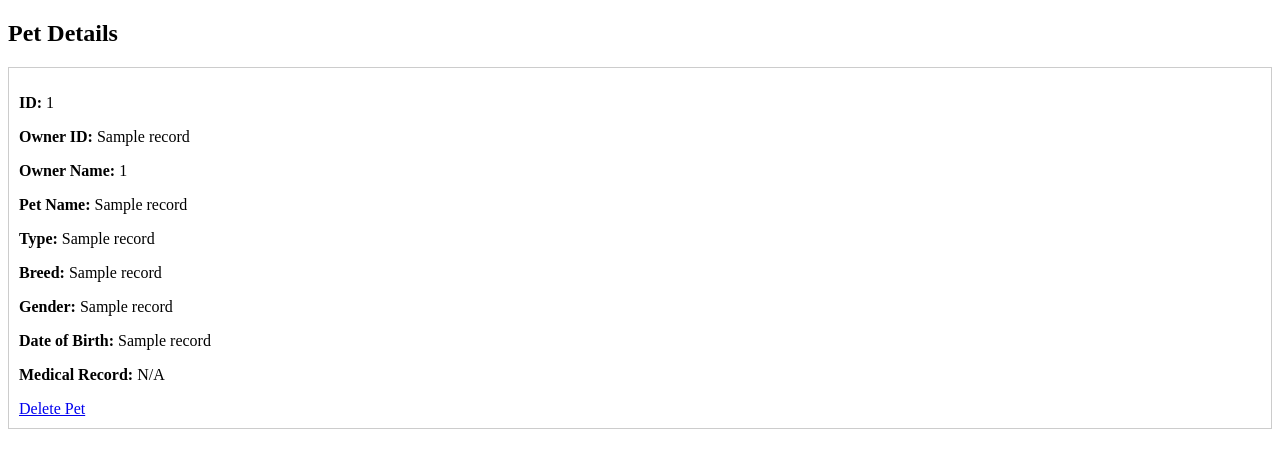
After one commit to suparna-here-123/Paws-and-Claws-v2, a FastAPI app: template templates/petView.html in a window 1280 px wide. The commit adds this page. Shown: the top 468 px of the page. Run offline with FastAPI, Linux system fonts and the light colour scheme; the template is opened without the code that fills it: most values are stand-ins (such as "Sample title", 1, 10 or a date in 2020).

Commit message:
Added pet deletion

```diff
--- a/main.py
+++ b/main.py
@@ -98,10 +98,10 @@ async def user_homepage(request: Request, p_id:str):
 
 # To render pet registration form for a user
 @app.get("/pet/add", response_class=HTMLResponse)
-async def render_pet_add(request: Request, p_id):
-    return templates.TemplateResponse("petForm.html", {"request": request, "p_id" : p_id})
+async def render_pet_add(request: Request, p_id, endpoint):
+    return templates.TemplateResponse("petForm.html", {"request": request, "p_id" : p_id, "endpoint" : endpoint})
 
-# To actually add
+# To actually add pet
 @app.post("/pet/add")
 async def pet_add(request : Request) :
     pet_id = generate_PetID()
@@ -114,3 +114,23 @@ async def pet_add(request : Request) :
     db.commit()
     cursor.close()
     return {"Message" : "Successfully added pet!"}
+
+# To render all details of a user's pet
+@app.get("/pet/view", response_class=HTMLResponse)
+async def render_pet_add(request: Request, p_id):
+    # Getting all pets of given user
+    cursor = db.cursor()
+    sql = "SELECT * FROM pets WHERE p_id = %s"
+    cursor.execute(sql, (p_id,))
+    res = cursor.fetchall()
+    return templates.TemplateResponse("petView.html", {"request": request,"res" : res})
+
+# To delete a PET from user side
+@app.get("/pet/delete")
+async def pet_edit(request : Request, p_id, pet_id) :
+    cursor = db.cursor()
+    sql = 'DELETE FROM pets WHERE p_id = %s and pet_id = %s'
+    cursor.execute(sql, (p_id, pet_id))
+    db.commit()
+    cursor.close()
+    return {"Message" : "Successfully DELETED pet!"}
--- a/templates/petForm.html
+++ b/templates/petForm.html
@@ -6,7 +6,8 @@
 </head>
 <body>
     <h2>Pet of {{ p_id }}</h2>
-    <form action="/pet/add" method="post">
+
+    <form action="{{ endpoint }}" method="post">
         <label for="Owner">Owner</label>
         <input type="text" id="p_id" name="p_id" value={{ p_id }} readonly><br><br>
 
--- /dev/null
+++ b/templates/petView.html
@@ -0,0 +1,32 @@
+<!DOCTYPE html>
+<html lang="en">
+<head>
+    <meta charset="UTF-8">
+    <title>Pet Details of a User</title>
+    <style>
+        .pet-block {
+            border: 1px solid #ccc;
+            padding: 10px;
+            margin: 10px 0;
+        }
+    </style>
+</head>
+<body>
+    <h2>Pet Details</h2>
+    {% for record in res %}
+        <div class="pet-block">
+            <p><strong>ID:</strong> {{ record[0] }}</p>
+            <p><strong>Owner ID:</strong> {{ record[1] }}</p>
+            <p><strong>Owner Name:</strong> {{ p_id }}</p>
+            <p><strong>Pet Name:</strong> {{ record[3] }}</p>
+            <p><strong>Type:</strong> {{ record[4] }}</p>
+            <p><strong>Breed:</strong> {{ record[5] }}</p>
+            <p><strong>Gender:</strong> {{ record[6] }}</p>
+            <p><strong>Date of Birth:</strong> {{ record[7] }}</p>
+            <p><strong>Medical Record:</strong> {{ record[8] or "N/A" }}</p>
+
+            <a href="/pet/delete?p_id={{ record[1] }}&pet_id={{ record[0] }}">Delete Pet</a>
+        </div>
+    {% endfor %}
+</body>
+</html>
--- a/templates/userHomePage.html
+++ b/templates/userHomePage.html
@@ -8,6 +8,8 @@
     <h2>Welcome, {{ res[1] }} {{ res[2] }}</h2>
     <h3>Username : {{ res[0] }}</h3>
 
-    <a href="/pet/add?p_id={{ res[0] }}">Add pet</a>
+    <a href="/pet/add?p_id={{ res[0] }}&endpoint=/pet/add">Add pet</a>
+    <a href="/pet/view?p_id={{ res[0] }}">View pets</a>
+
 </body>
 </html>
```
Also changed, not shown: id_generator.py (deleted).
